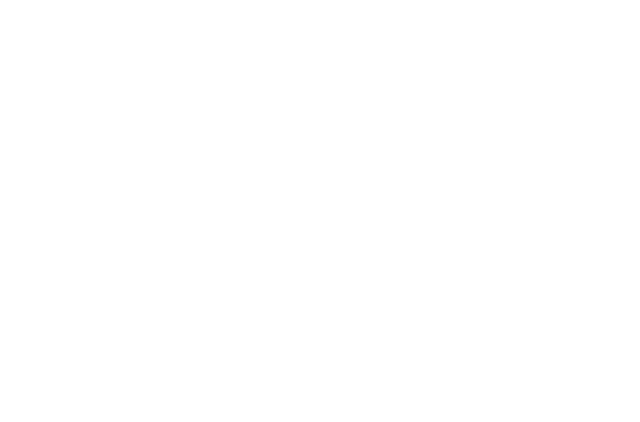
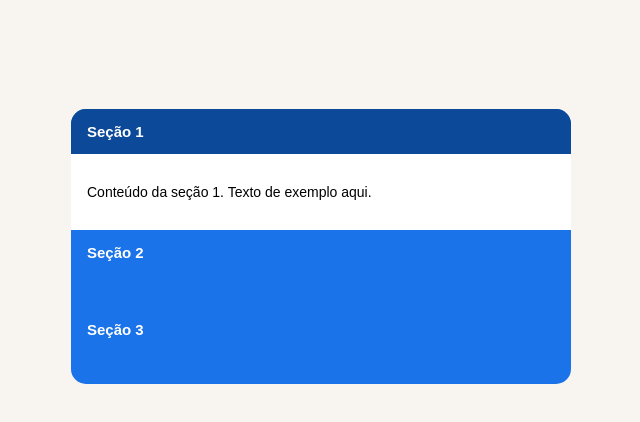
Before and after one commit to PhGomesBr/ProvaNacional, a plain HTML site: page ModuloADataFiles/TAREFA_03/TAREFA03.html in a window 1280 px wide. Shown: the whole page, without its empty margins (319-959 px from the left). Drawn offline with Linux system fonts and the light colour scheme.

Commit message:
feat: tarefa 3

```diff
--- a/ModuloADataFiles/TAREFA_03/TAREFA03.html
+++ b/ModuloADataFiles/TAREFA_03/TAREFA03.html
@@ -1,11 +1,33 @@
 <!DOCTYPE html>
 <html lang="en">
+
 <head>
     <meta charset="UTF-8">
     <meta name="viewport" content="width=device-width, initial-scale=1.0">
+    <link rel="stylesheet" href="style.css">
     <title>Acordeão CSS</title>
 </head>
+
 <body>
+    <div class="caixa">
+        <input type="radio" name="grupo" id="sec1" checked>
+        <label for="sec1">Seção 1</label>
+        <div class="conteudo">
+            <p>Conteúdo da seção 1. Texto de exemplo aqui.</p>
+        </div>
 
+        <input type="radio" name="grupo" id="sec2">
+        <label for="sec2">Seção 2</label>
+        <div class="conteudo">
+            <p>Conteúdo da seção 2. Texto de exemplo aqui.</p>
+        </div>
+
+        <input type="radio" name="grupo" id="sec3">
+        <label for="sec3">Seção 3</label>
+        <div class="conteudo">
+            <p>Conteúdo da seção 3. Texto de exemplo aqui.</p>
+        </div>
+    </div>
 </body>
+
 </html>
--- a/ModuloADataFiles/TAREFA_03/style.css
+++ b/ModuloADataFiles/TAREFA_03/style.css
@@ -0,0 +1,57 @@
+body {
+    background-color: rgb(248, 244, 240);
+    align-items: center;
+    justify-content: center;
+    display: flex;
+    flex-direction: column;
+}
+
+.caixa {
+    margin-top: 8%;
+    background-color: #1a73e8;
+    color: white;
+    border-radius: 15px;
+    overflow: hidden;
+    display: flex;
+    flex-direction: column;
+    width: 500px;
+}
+
+input[type="radio"] {
+    display: none;
+}
+
+label {
+    cursor: pointer;
+    padding: 14px 16px;
+    display: block;
+    font-weight: bold;
+    font-family: Arial, sans-serif;
+    font-size: 15px;
+    transition: .2s ease;
+}
+
+.conteudo {
+    opacity: 0;
+    max-height: 0;
+    overflow: hidden;
+    transition:  0.4s ease;
+    padding: 16px;
+    font-family: Arial, sans-serif;
+    font-size: 14px;
+}
+
+input:checked+label+.conteudo {
+    max-height: 200px;
+    background-color: white;
+    color: black;
+    opacity: 1;
+}
+
+input:checked+label {
+    background-color: #0c4998;
+}
+
+label:hover {
+    background-color: #0c4998;
+}
```
